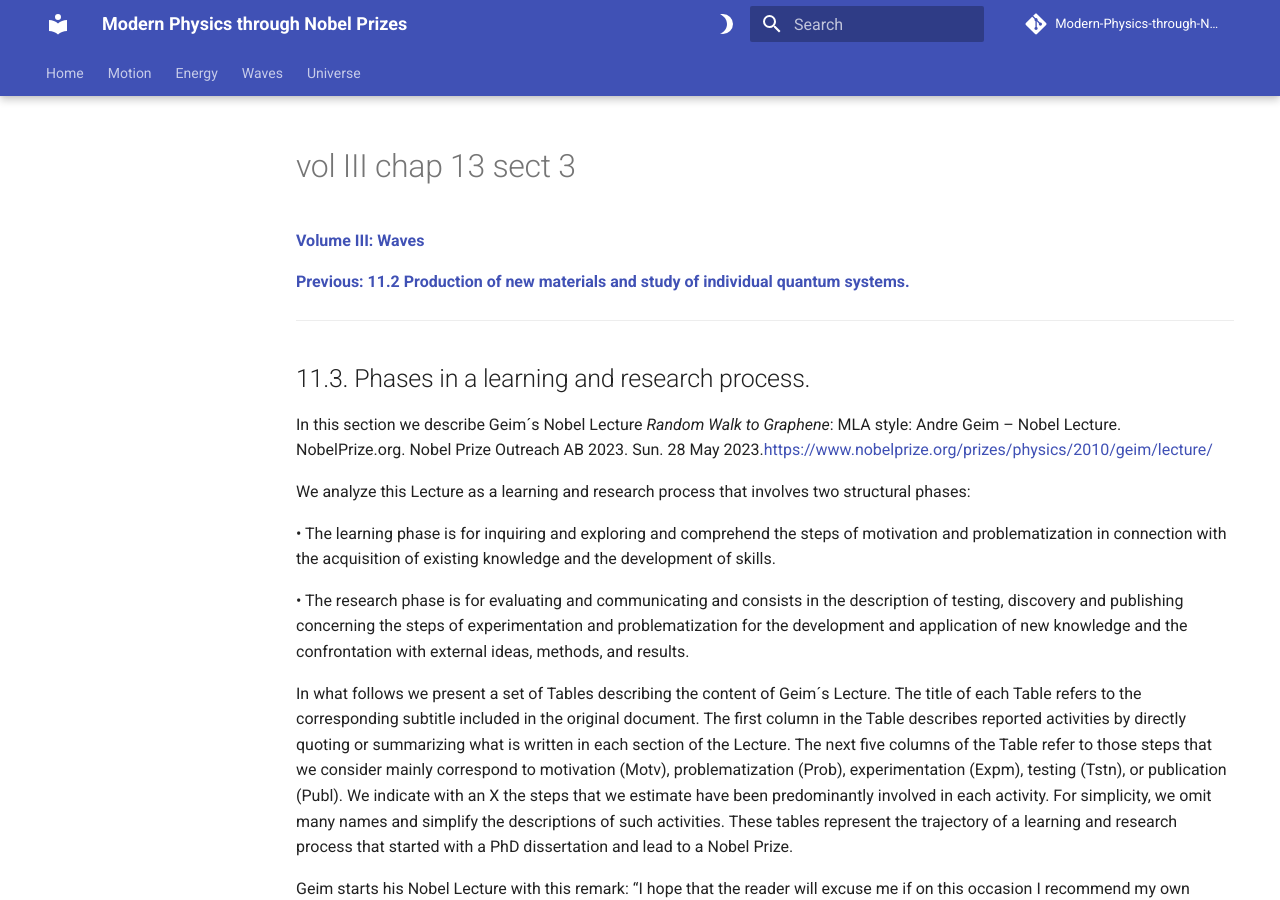
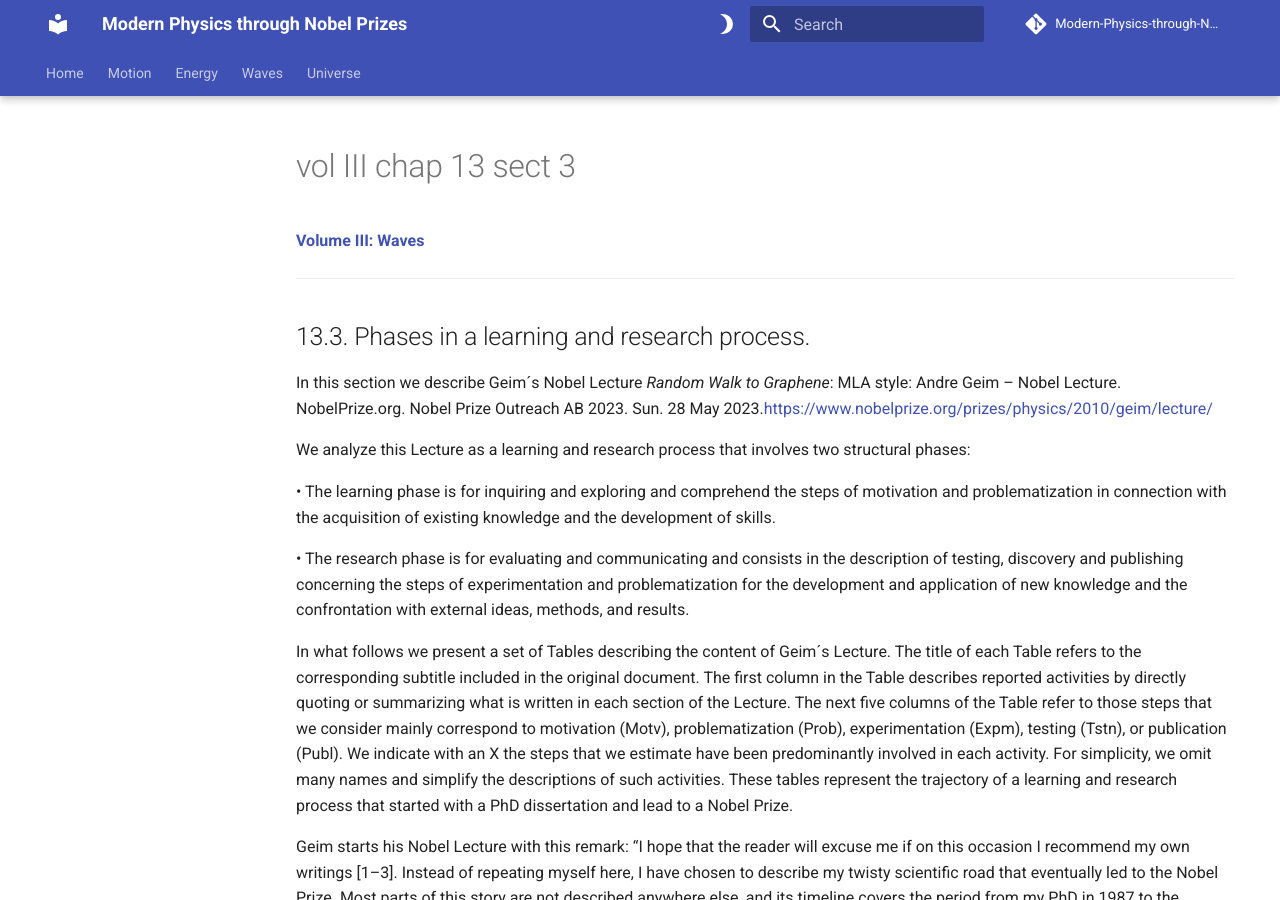
Before and after one commit to modphysnobel/modphysnobel.github.io, an MkDocs documentation site: the page built from docs/vol-III/vol-III-chap-13-sect-3.md, in a window 1280 px wide and 900 px high. Built offline with MkDocs 1.6.1 and Material for MkDocs 9.7.7, drawn with Linux system fonts in a browser that asks for light colours; some web fonts are replaced; comment, search, counter and statistics services are not loaded; some of the changed text lies outside the part shown.

Commit message:
Update vol-III-chap-13-sect-3.md

```diff
--- a/docs/vol-III/vol-III-chap-13-sect-3.md
+++ b/docs/vol-III/vol-III-chap-13-sect-3.md
@@ -1,11 +1,9 @@
 
 [**Volume III: Waves**](./volume-III.md)
 
-[**Previous: 11.2 Production of new materials and study of individual quantum systems.**](./vol-III-chap-11-sect-2.md)
-
 ***
 
-## 11.3. Phases in a learning and research process.
+## 13.3. Phases in a learning and research process.
 
 In this section we describe Geim´s Nobel Lecture *Random Walk to Graphene*: MLA style: Andre Geim – Nobel Lecture. NobelPrize.org. Nobel Prize Outreach AB 2023. Sun. 28 May 2023.https://www.nobelprize.org/prizes/physics/2010/geim/lecture/
 
```
Also changed, not shown: other parts of docs/vol-III/vol-III-chap-13-sect-3.md (+0 -2 lines).
